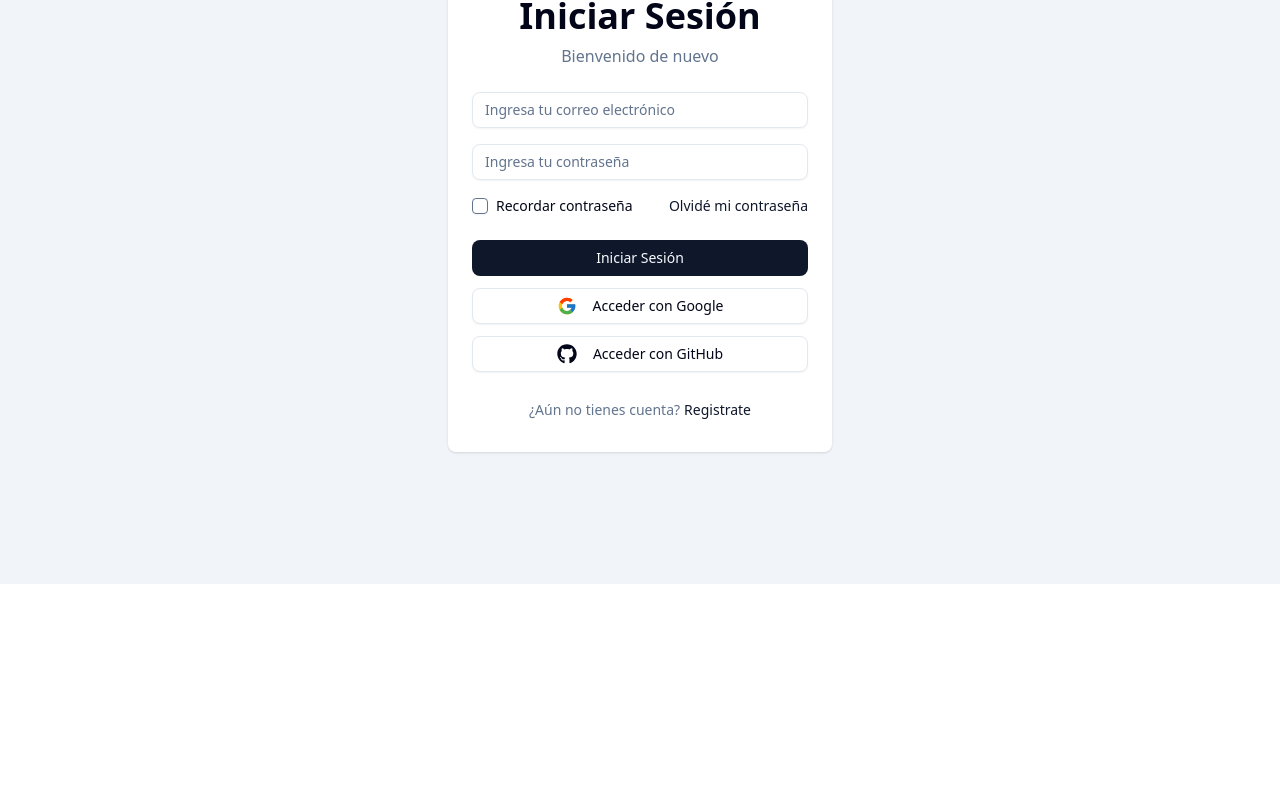
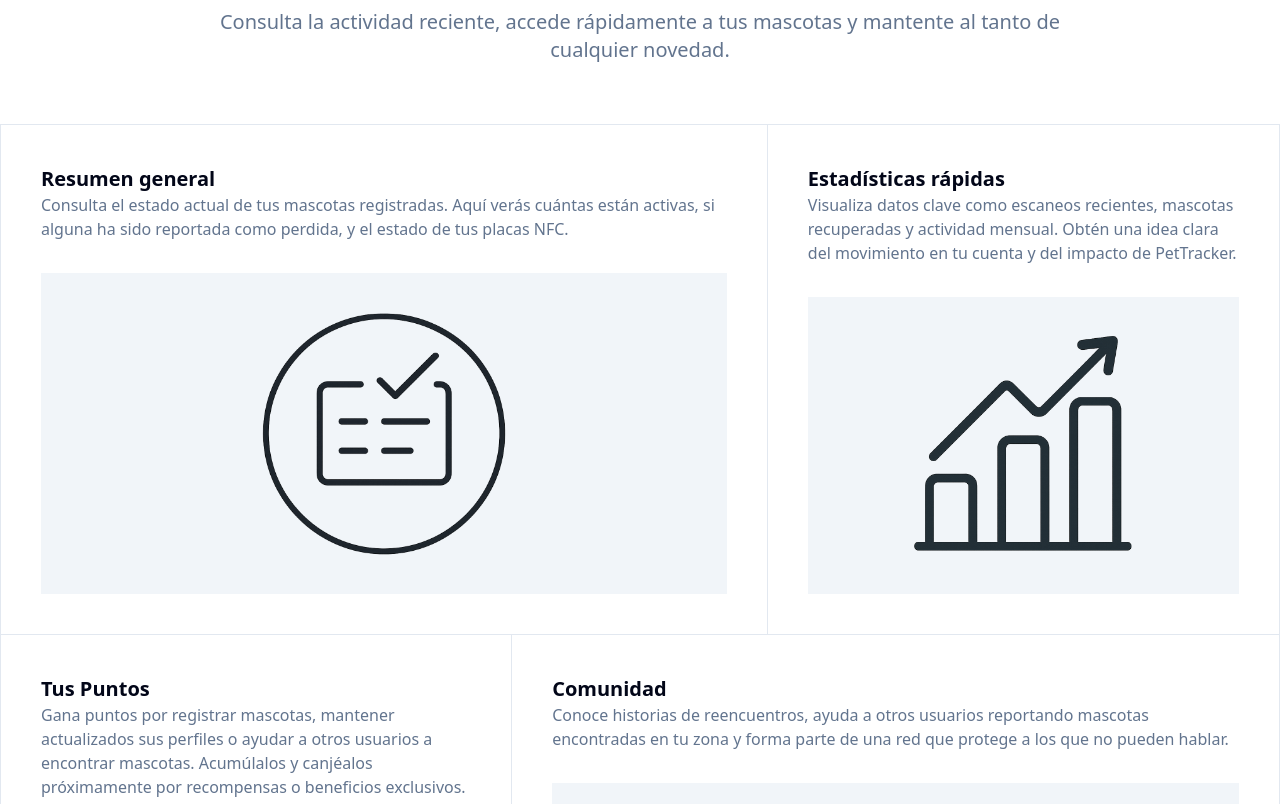
Before and after one commit to citruspunch/PetTracker, a React (Vite) app: page /Dashboard in a window 1280 px wide. Shown: the part 216-1020 px from the top of the page. Before the commit the page ends 800 px from the top, so only its background shows below. Built offline with nearby package versions, Linux system fonts and the light colour scheme.

Commit message:
Update Dashboard route to conditionally render based on user authentication; add feature details for improved presentation

```diff
--- a/src/App.tsx
+++ b/src/App.tsx
@@ -17,7 +17,7 @@ function App() {
     <Router>
       <Routes>
         <Route path={routes.home} element={<HomePage />} />
-        <Route path={routes.dashboard} element={user ? <Dashboard /> : <Login />} />
+        <Route path={routes.dashboard} element={!user ? <Dashboard heading={"Panel de Control"} feature1={feature1} feature2={feature2} feature3={feature3} feature4={feature4} /> : <Login />} />
         <Route path={routes.signIn} element={<Login />} />
         <Route path={routes.signUp} element={<Signup />} />
         <Route path={routes.resetPassword} element={<ResetPassword />} />
@@ -28,4 +28,32 @@ function App() {
   );
 }
 
+const feature1 = {
+    title: "Resumen general",
+    description:
+        "Consulta el estado actual de tus mascotas registradas. Aquí verás cuántas están activas, si alguna ha sido reportada como perdida, y el estado de tus placas NFC.",
+    image: "src/assets/Resumen.png",
+}
+
+const feature2 = {
+  title: "Estadísticas rápidas",
+  description:
+      "Visualiza datos clave como escaneos recientes, mascotas recuperadas y actividad mensual. Obtén una idea clara del movimiento en tu cuenta y del impacto de PetTracker.",
+  image: "src/assets/Estadisticas.png",
+}
+
+const feature3 = {
+  title: "Tus Puntos",
+  description:
+      "Gana puntos por registrar mascotas, mantener actualizados sus perfiles o ayudar a otros usuarios a encontrar mascotas. Acumúlalos y canjéalos próximamente por recompensas o beneficios exclusivos.",
+  image: "src/assets/Puntos.png",
+}
+
+const feature4 = {
+  title: "Comunidad",
+  description:
+      "Conoce historias de reencuentros, ayuda a otros usuarios reportando mascotas encontradas en tu zona y forma parte de una red que protege a los que no pueden hablar.",
+  image: "src/assets/Comunidad.png",
+}
+
 export default App;
```
